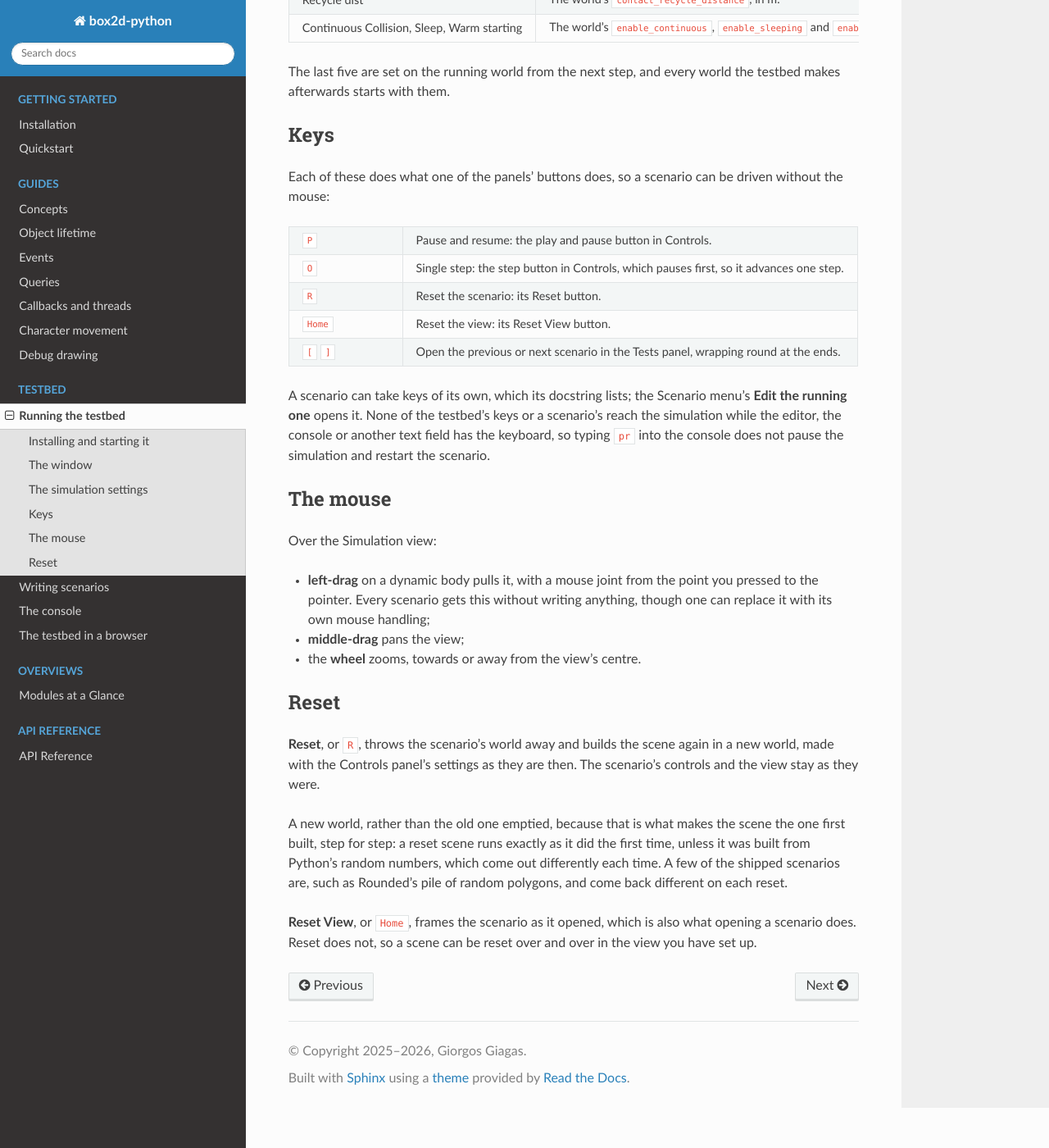
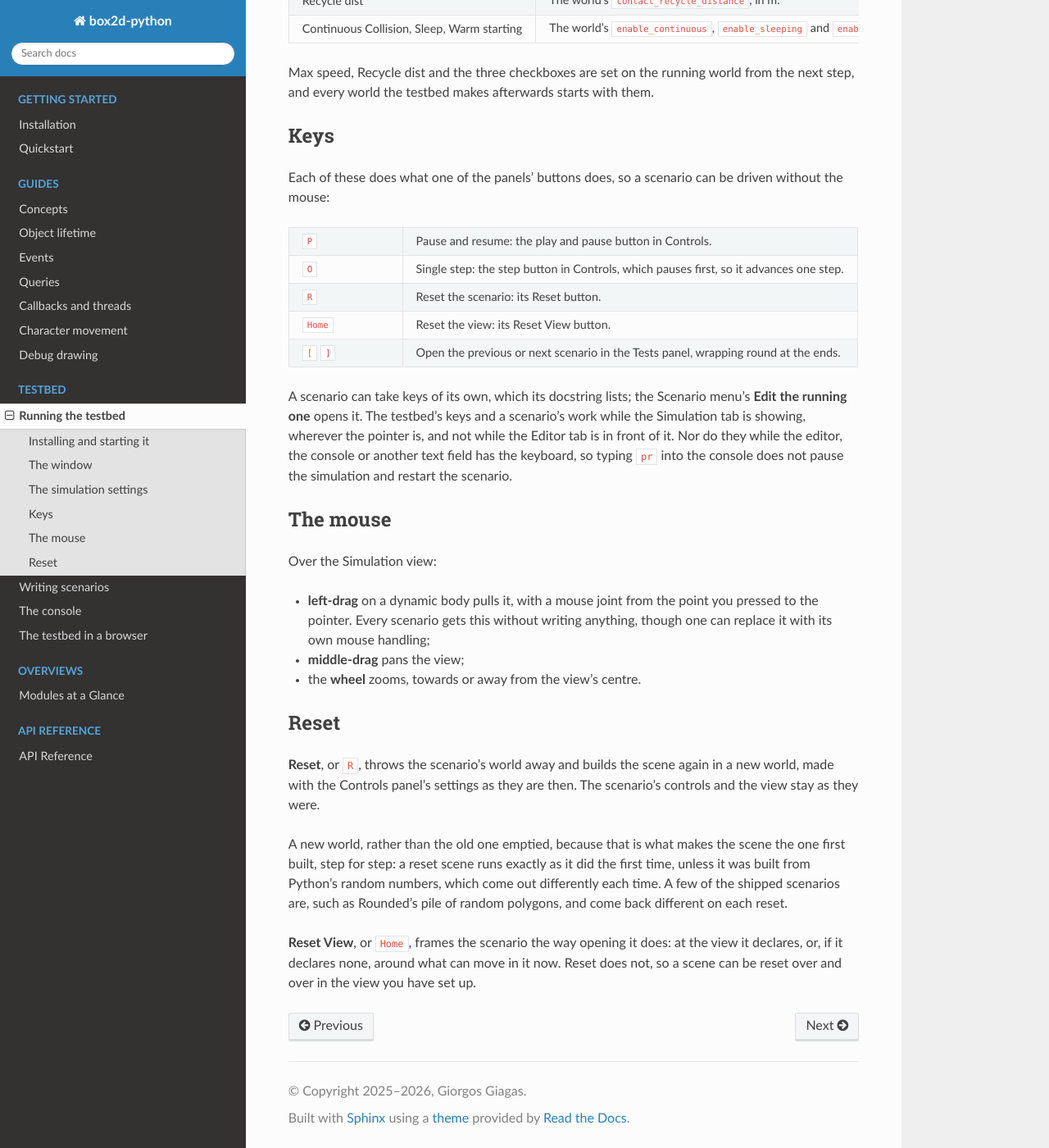
Before and after one commit to giorgosg/box2d-py, a Sphinx documentation site: the page built from docs/source/testbed/running.rst, in a window 1280 px wide and 1400 px high, scrolled down 1670 px. Shown: the whole window at 82% size. Built offline with Sphinx 7.4.7 and the Read the Docs theme 3.1.0, drawn with Linux system fonts in a browser that asks for light colours; some of the changed text lies outside the part shown.

Commit message:
Address review of the testbed pages
The console page's session is now run paused, so nothing moves between
commands, and a completion whose evaluation fails is said to complete nothing,
as rlcompleter swallows the error. The scenario's panel is named as the
testbed titles it, Test UI; Reset View is said to frame a scenario the way
opening it does, which measures what moves now; and the keys are said to
work while the Simulation tab is showing rather than while the pointer is
over it. Smaller corrections: SystemExit, the editor's collapsible traceback,
Run greyed out for shipped files, the browser's three sharing buttons, the
file-name pattern, and a link to the shipped scenarios' conventions.
CONTRIBUTING's not-run example is one the README no longer has.

The doc tests now destroy the worlds the console page's prelude and the
scenarios page make, and put the testbed's shared state back after each page.

Co-Authored-By: Claude Opus 5.5 <noreply@anthropic.com>

```diff
--- a/docs/source/testbed/browser.rst
+++ b/docs/source/testbed/browser.rst
@@ -32,8 +32,9 @@ What is different
 Sharing a scenario
 ------------------
 
-The page has two more buttons in the editor's toolbar, for the sharing server
-it is served from.
+The page adds **Share** and **Open link** to the editor's toolbar, for the
+sharing server it is served from, and **Copy link** once something has been
+shared.
 
 **Share** uploads what is in the editor, saved or not, and copies its link.
 **Copy link** copies the last link again. A link is the full SHA-256 hash of
--- a/docs/source/testbed/running.rst
+++ b/docs/source/testbed/running.rst
@@ -39,10 +39,10 @@ The column on the right holds, from the top:
 - **Controls**, which run the testbed itself: pause and single step, the
   simulation settings below, and a reminder of the keys.
 - **Tests**, every scenario by category. Clicking one opens it.
-- **The scenario's own panel**, headed with its name. It holds the controls
-  the scenario declares, after the **Reset** and **Reset View** buttons every
-  scenario has. A scenario that failed to build shows the traceback here
-  instead.
+- **Test UI**, the scenario's own panel, whose first line names the
+  scenario: ``Test: Drop``. It holds the controls the scenario declares,
+  after the **Reset** and **Reset View** buttons every scenario has. A
+  scenario that failed to build shows the traceback here instead.
 - **Performance**: how long the last step and the last frame's drawing took
   -- current, smoothed and the most since the scenario opened, in ms -- then
   Box2D's own timing of the step and its four slowest stages, and its
@@ -96,8 +96,9 @@ stay as they are when another is opened.
      - The world's ``enable_continuous``, ``enable_sleeping`` and
        ``enable_warm_starting``.
 
-The last five are set on the running world from the next step, and every
-world the testbed makes afterwards starts with them.
+Max speed, Recycle dist and the three checkboxes are set on the running
+world from the next step, and every world the testbed makes afterwards starts
+with them.
 
 Keys
 ----
@@ -122,10 +123,11 @@ driven without the mouse:
        at the ends.
 
 A scenario can take keys of its own, which its docstring lists; the
-Scenario menu's **Edit the running one** opens it. None of the testbed's
-keys or a scenario's reach the simulation while the editor, the console or
-another text field has the keyboard, so typing ``pr`` into the console does
-not pause the simulation and restart the scenario.
+Scenario menu's **Edit the running one** opens it. The testbed's keys and a
+scenario's work while the Simulation tab is showing, wherever the pointer is,
+and not while the Editor tab is in front of it. Nor do they while the editor,
+the console or another text field has the keyboard, so typing ``pr`` into the
+console does not pause the simulation and restart the scenario.
 
 The mouse
 ---------
@@ -151,6 +153,7 @@ the first time, unless it was built from Python's random numbers, which come
 out differently each time. A few of the shipped scenarios are, such as
 Rounded's pile of random polygons, and come back different on each reset.
 
-**Reset View**, or ``Home``, frames the scenario as it opened, which is also
-what opening a scenario does. Reset does not, so a scene can be reset over and
-over in the view you have set up.
+**Reset View**, or ``Home``, frames the scenario the way opening it does:
+at the view it declares, or, if it declares none, around what can move in it
+now. Reset does not, so a scene can be reset over and over in the view you
+have set up.
```
Also changed, not shown: CONTRIBUTING.md (+3 -2 lines), docs/source/testbed/console.rst (+6 -4 lines), docs/source/testbed/scenarios.rst (+17 -7 lines), 1 other file.
